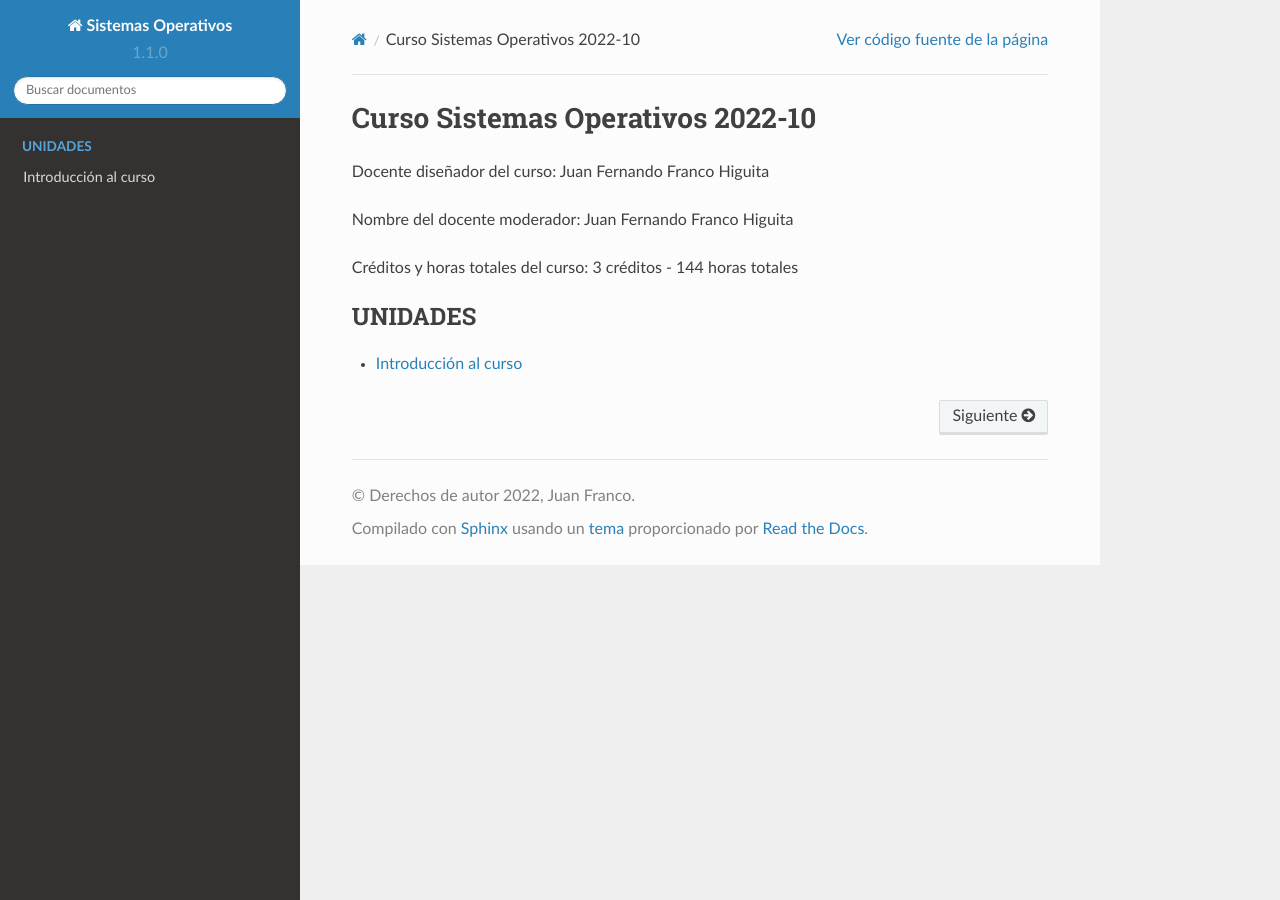
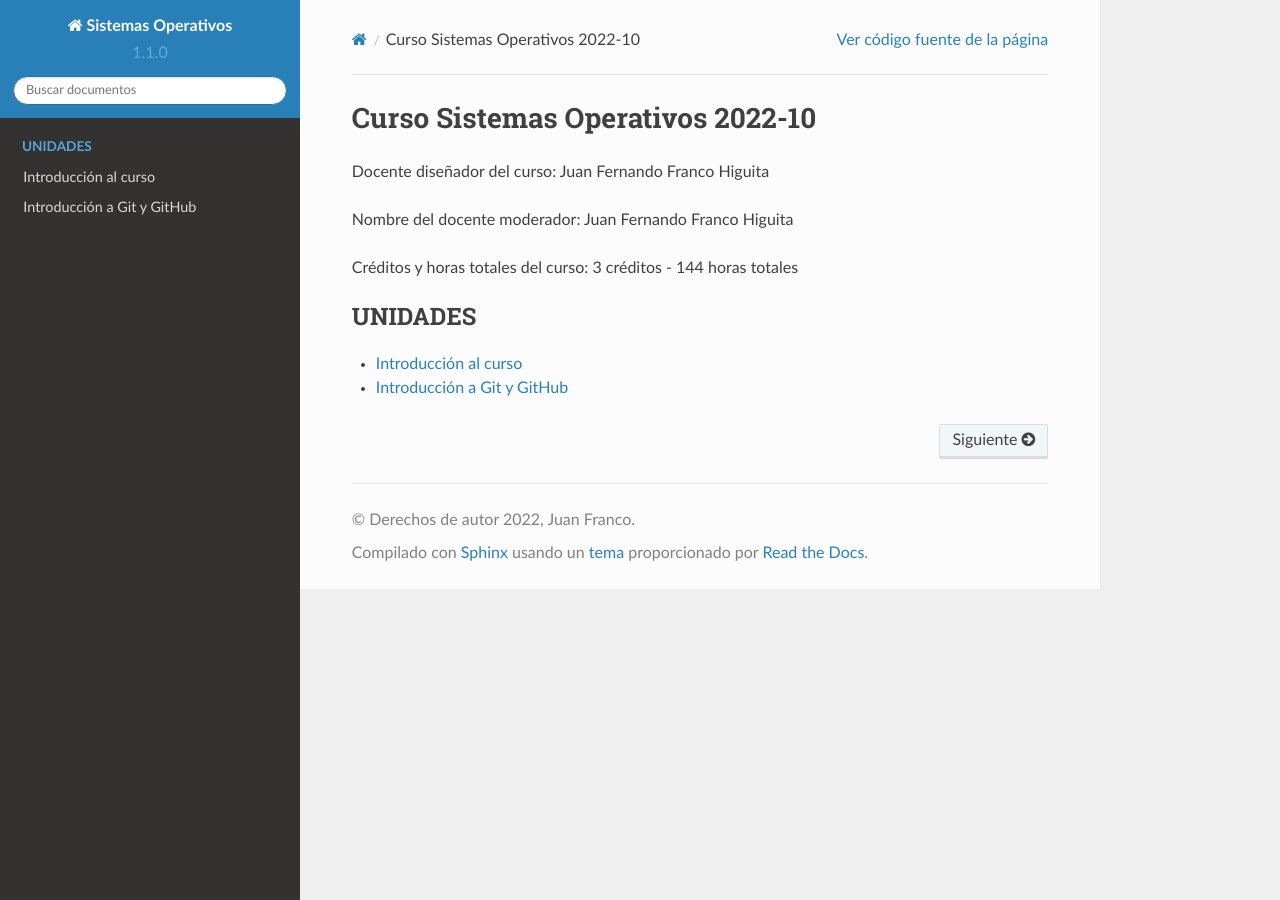
Before and after one commit to juanferfranco/sistemasoperativos, a Sphinx documentation site: the page built from docs/index.rst, in a window 1280 px wide. Built offline with Sphinx 7.4.7 and the Read the Docs theme 2.0.0, drawn with Linux system fonts in a browser that asks for light colours; pages that are not in the unit, such as notebooks, are missing from menus.

Commit message:
add Intro to Git

```diff
--- a/docs/index.rst
+++ b/docs/index.rst
@@ -12,6 +12,7 @@ Créditos y horas totales del curso: 3 créditos - 144 horas totales
    :caption: UNIDADES
 
    Introducción al curso <_intro/intro>
+   Introducción a Git y GitHub <_unidad1/introGit>
 ..
    Unidad 1: Lenguaje C <_unidad1/unidad1>
    Unidad 2: Procesos e hilos <_unidad2/unidad2>
```
